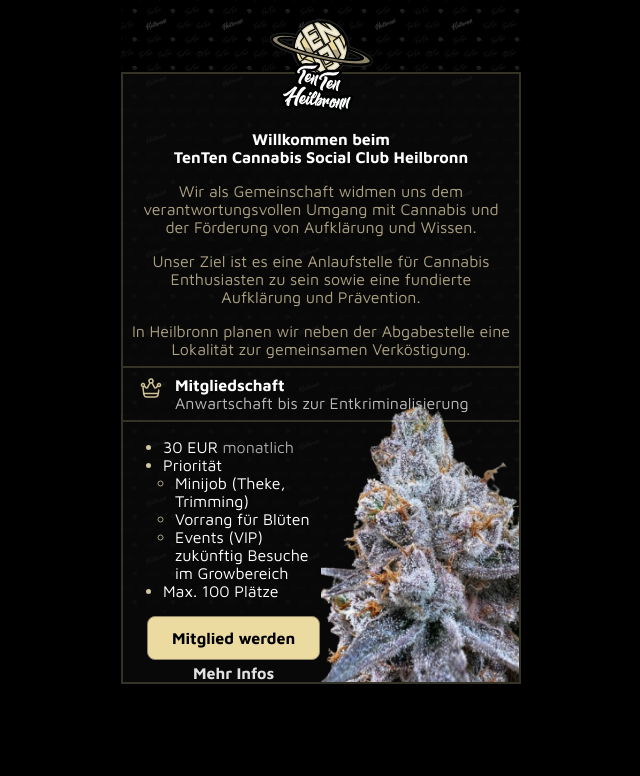
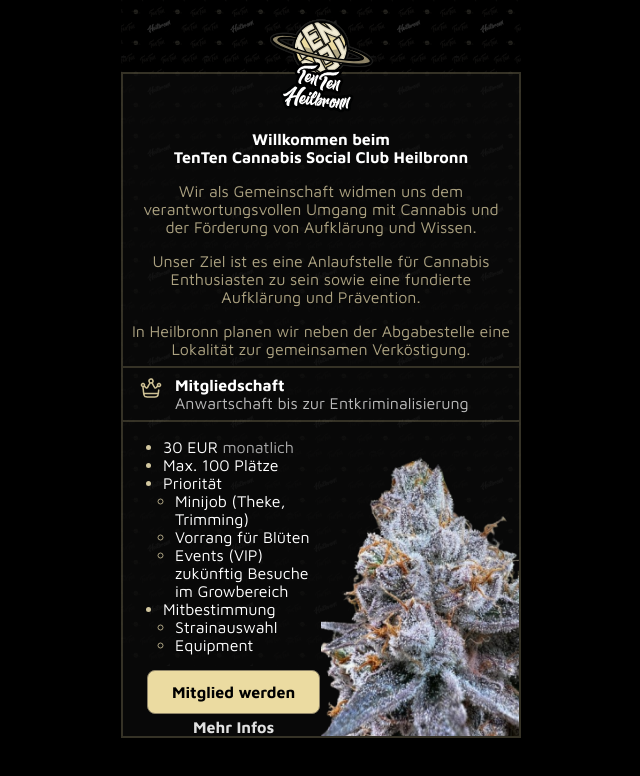
Before and after one commit to AgileEyes/www-csc-heilbronn-org, a Next.js app: page /eflyer in a window 1280 px wide. Shown: the top 776 px of the page, without its empty margins (319-959 px from the left). Built offline with nearby package versions, Linux system fonts and the light colour scheme.

Commit message:
fix: content missing

```diff
--- a/src/app/(standalone)/eflyer/eflyer.tsx
+++ b/src/app/(standalone)/eflyer/eflyer.tsx
@@ -60,6 +60,7 @@
           <li>
             30 EUR <span className={classNames.decent}>monatlich</span>
           </li>
+          <li>Max. 100 Plätze</li>
           <li>
             Priorität
             <ul className={classNames.sub_benefits}>
@@ -68,7 +69,13 @@
               <li>Events (VIP) zukünftig Besuche im Growbereich</li>
             </ul>
           </li>
-          <li>Max. 100 Plätze</li>
+          <li>
+            Mitbestimmung
+            <ul className={classNames.sub_benefits}>
+              <li>Strainauswahl</li>
+              <li>Equipment</li>
+            </ul>
+          </li>
         </ul>
 
         <div className={classNames.links}>
```
